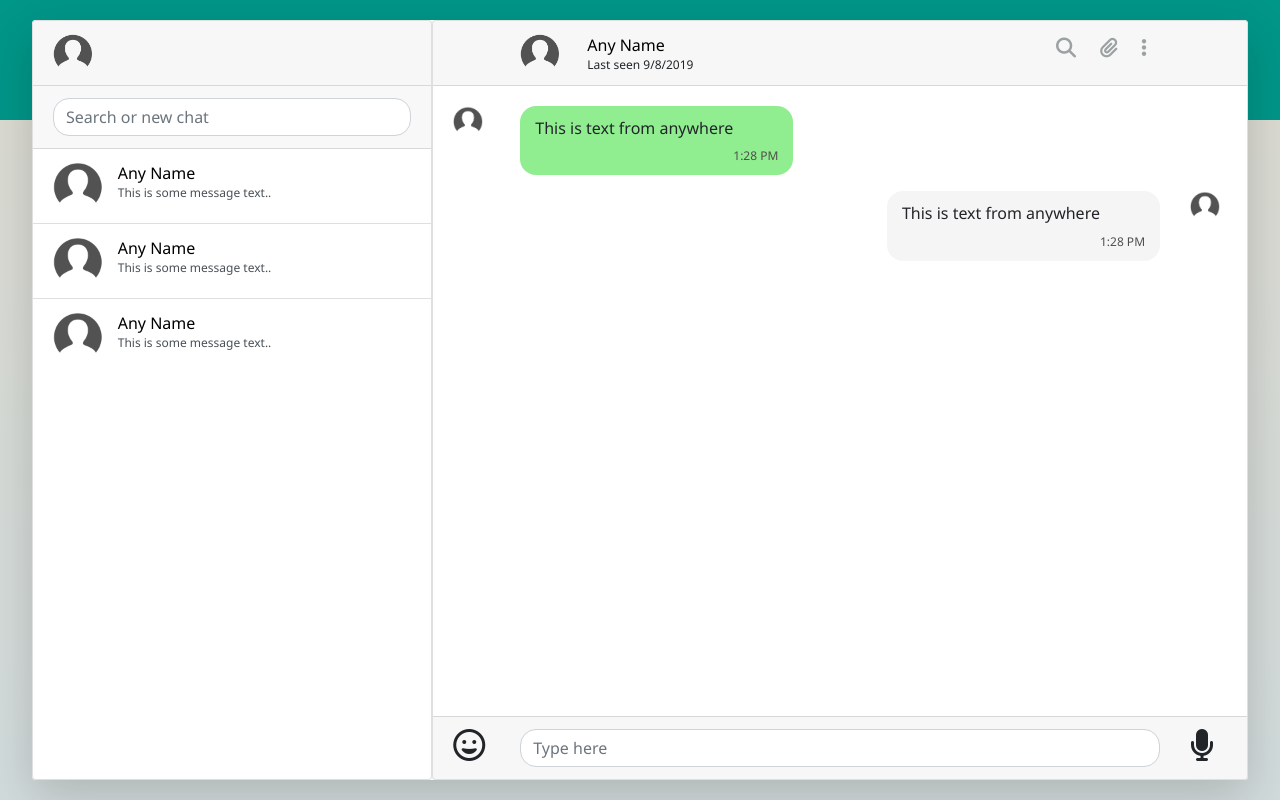
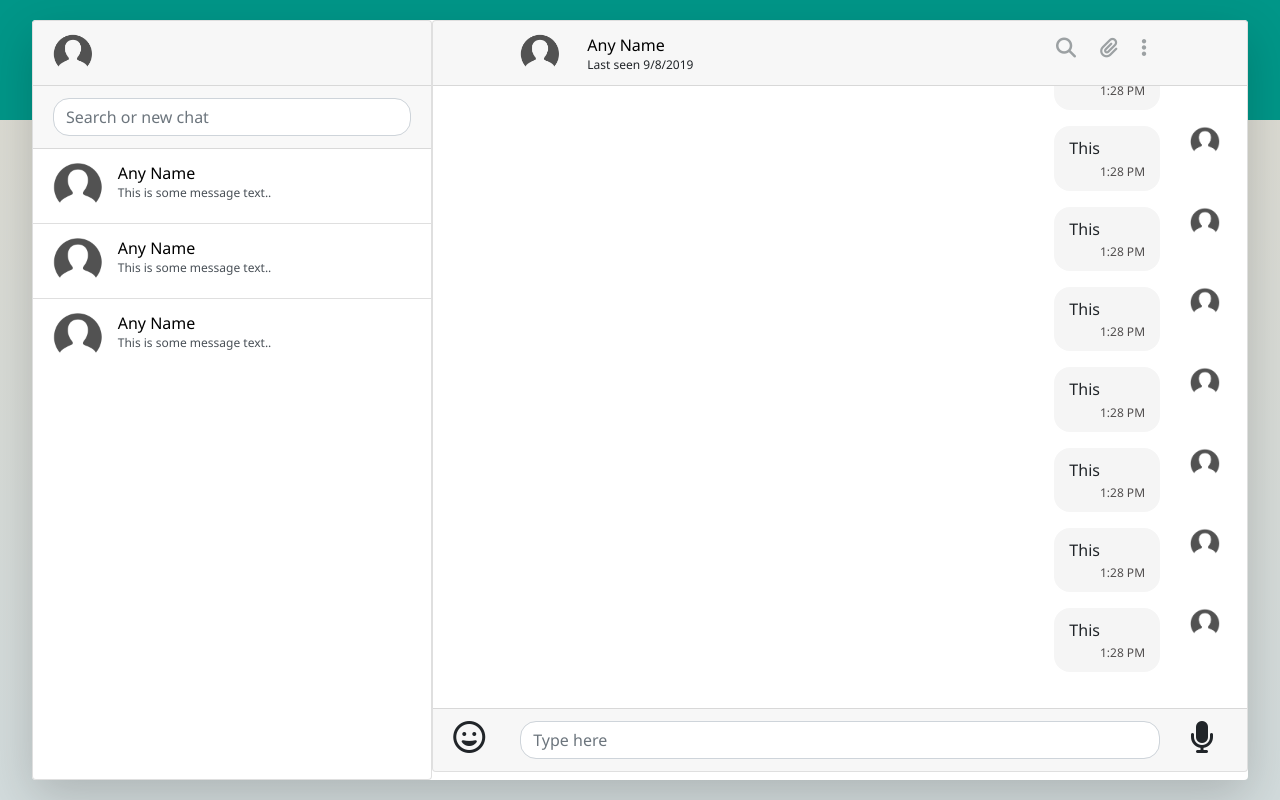
Before and after one commit to amitsingh1234567/socialMediaApp, an Angular app: page / in a window 1280 px wide. Both pictures are taken after a click on the element 70 px from the left and 186 px from the top of the page. Built offline with nearby package versions, Linux system fonts and the light colour scheme.

Commit message:
keep scroll bottom

```diff
--- a/src/app/app.component.html
+++ b/src/app/app.component.html
@@ -58,7 +58,7 @@
       </div>
     </div>
     <div class="col-md-8 pl-0" #side2>
-      <div class="card h-100" #chatPanel style="display: none;">
+      <div class="card " #chatPanel style="display: none;">
         <div class="card-header">
           <div class="row">
             <div class="col-1 col-sm-1 col-md-1 col-lg-1">
@@ -79,7 +79,7 @@
           </div>
         </div>
 
-        <div class="card-body" id="messages">
+        <div class="card-body" id="messages" #scrollMe [scrollTop]="scrollMe.scrollHeight">
           <div class="row">
             <div class="col-2 col-sm-1 col-md-1">
               <img src="../assets/pp.png" class="chat-pic" alt="..">
@@ -93,10 +93,11 @@
             </div>
           </div>
 
-          <div class="row justify-content-end">
+          <div class="row justify-content-end"  *ngFor="let msg of reciverMessage">
             <div class="col-6 col-sm-7 col-md-7">
               <p class="sent float-right">
-                This is text from anywhere
+                {{msg.text}}
+                <!-- This is text from anywhere -->
               <span class="time float-right">1:28 PM</span>
               </p>
             </div>
@@ -112,7 +113,7 @@
               <i class="far fa-grin fa-2x"></i>
             </div>
             <div class="col-8 col-md-10">
-              <input  (keydown)="onKeydown($event)" type="text" placeholder="Type here" class="form-control form-rounded">
+              <input #inputField  (keydown)="onKeydown($event)" type="text" placeholder="Type here" class="form-control form-rounded">
             </div>
             <div class="col-2 col-md-1">
               <i class="fas fa-microphone fa-2x"></i>
--- a/src/app/app.component.scss
+++ b/src/app/app.component.scss
@@ -68,3 +68,12 @@
     margin-top: 3%;
     margin-left: 1%;
 }
+
+.card{
+    height: 94vh;
+}
+
+#messages{
+    overflow-y: scroll;
+    overflow-x: hidden;
+}
--- a/src/app/app.component.ts
+++ b/src/app/app.component.ts
@@ -1,4 +1,4 @@
-import { ElementRef } from '@angular/core';
+import { ElementRef, Renderer2 } from '@angular/core';
 import { Component, OnInit, ViewChild } from '@angular/core';
 
 @Component({
@@ -11,17 +11,18 @@ export class AppComponent implements OnInit {
   @ViewChild('divStart') divStart: ElementRef;
   @ViewChild('side1') side1: ElementRef;
   @ViewChild('side2') side2: ElementRef;
-  @ViewChild('messages') messages: ElementRef;
+  @ViewChild('inputField') inputField: ElementRef;
+  @ViewChild('scrollMe') scrollDown: ElementRef;
 
+  reciverMessage:any;
 
-
-  // msg;
-  constructor() {
+  constructor(private renderer: Renderer2) {
 
   }
 
   ngOnInit() {
-
+    this.reciverMessage = [{"text": "This is text from anywhere"}, {"text": "This"},{"text": "This"},{"text": "This"},{"text": "This"},{"text": "This"},{"text": "This"},{"text": "This"}, {"text": "This"},{"text": "This"}, {"text": "This"}, {"text": "This"},{"text": "This"},{"text": "This"},{"text": "This"},{"text": "This"},{"text": "This"},{"text": "This"},{"text": "This"}];
+    // console.log(this.messages)
   }
 
   starCthat() {
@@ -31,49 +32,24 @@ export class AppComponent implements OnInit {
   }
 
   showChatList() {
-    this.side1.nativeElement.classList.remove('d-none', 'd-md-block')
+    this.side1.nativeElement.classList.remove('d-none', 'd-md-block');
     this.side2.nativeElement.classList.add('d-none');
   }
 
   hideChatList() {
-    this.side1.nativeElement.classList.add('d-none', 'd-md-block')
+    this.side1.nativeElement.classList.add('d-none', 'd-md-block');
     this.side2.nativeElement.classList.remove('d-none');
   }
 
   onKeydown(event) {
     if (event.key === "Enter") {
-      // console.log(event.target.value);
       this.sendMessage(event.target.value);
     }
   }
 
   sendMessage(value) {
-    // this.messages = message;
-    console.log(value)
-    let msg = `
-            <div class="row justify-content-end">
-            <div class="col-6 col-sm-7 col-md-7">
-              <p class="sent float-right">
-                This is text from anywhere
-              <span class="time float-right">1:28 PM</span>
-              </p>
-            </div>
-            <div class="col-2 col-sm-1 col-md-1">
-              <img src="../assets/pp.png" class="chat-pic" alt="..">
-            </div>
-          </div>
-    `
-
-    // this.messages.nativeElement.innerHTML = message
-    document.getElementById('messages').innerHTML += msg
-
+   this.reciverMessage.push({text: value});
+   this.inputField.nativeElement.value = '';
+   this.inputField.nativeElement.focus();
   }
-
-  // onKeyDowns(){
-  //   document.addEventListener('keydown', key => {
-  //     if(key.which === 13){
-
-  //     }
-  //   })
-  // }
 }
```
